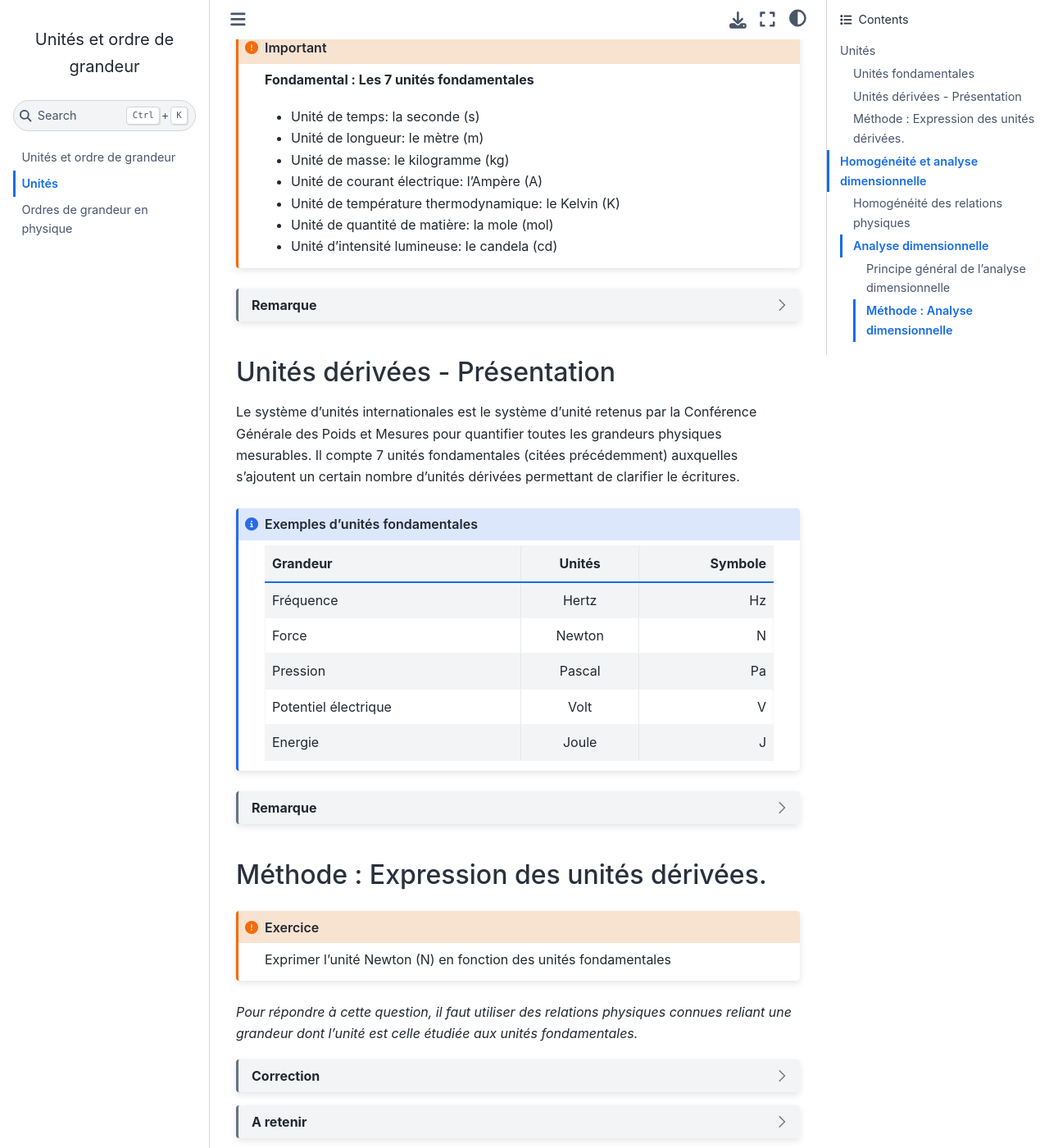
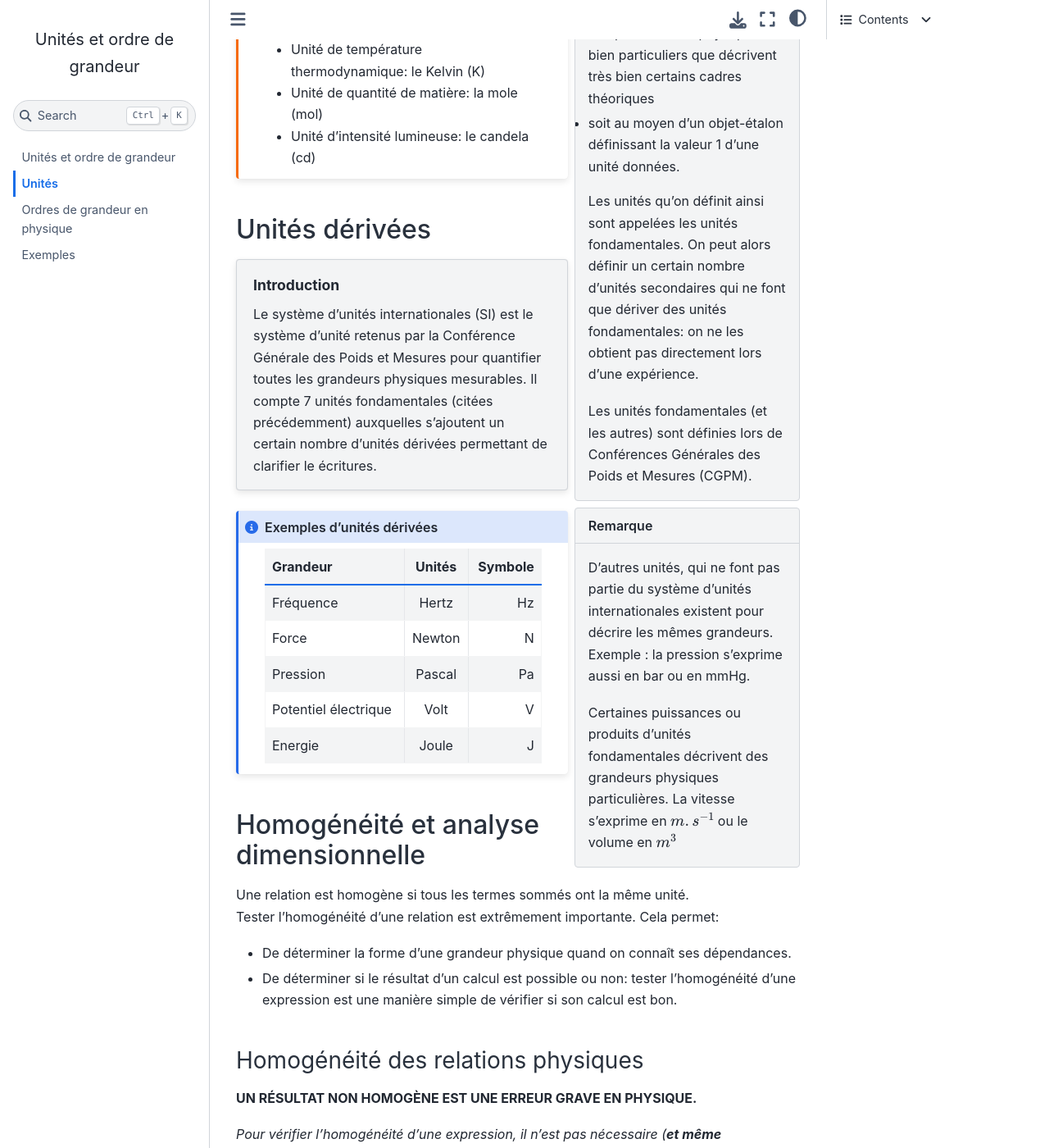
Before and after one commit to pcsi3physiquestan/unites_odg, a Jupyter Book: the page built from notebook/unites.md, in a window 1280 px wide and 1400 px high, scrolled down 645 px. Shown: the whole window at 82% size. Built offline with Jupyter Book 1.0.4 settings and Sphinx 7.4.7 and the Sphinx Book theme 1.1.4, drawn with Linux system fonts in a browser that asks for light colours; some of the changed text lies outside the part shown.

Commit message:
Regularisation

`````diff
--- a/_config.yml
+++ b/_config.yml
@@ -83,9 +83,9 @@ sphinx:
 #  extra_extensions          :   # A list of extra extensions to load by Sphinx (added to those already used by JB).
 #  local_extensions          :   # A list of local extensions to load by sphinx specified by "name: path" items
   config                    :   # key-value pairs to directly over-ride the Sphinx configuration
+    latex_show_pagerefs: true
+    latex_show_urls: footnote
+    latex_additional_files: ["mystyle.tex.txt"]
     latex_elements:
-      preamble: "\\renewenvironment{sphinximportant}[1]
-  {\\begin{sphinxheavybox}\\sphinxstrong{#1} }{\\end{sphinxheavybox}}"
-      sphinxsetup: "importantborder=2pt,
-        attentionborder=0.5pt,
-        attentionBorderColor={rgb}{0.7, 0.7, 0.7}"
+      preamble: "\\input{mystyle.tex.txt}"
+      sphinxsetup: "verbatimwithframe=false, VerbatimColor={rgb}{0.96,0.96,0.96}"
--- a/_toc.yml
+++ b/_toc.yml
@@ -4,3 +4,4 @@ root: unites_odg.md
 sections:
 - file: notebook/unites
 - file: notebook/odg
+- file: notebook/unites_meth
--- a/notebook/unites.md
+++ b/notebook/unites.md
@@ -16,11 +16,13 @@ kernelspec:
 
 # Unités
 
+````{topic} Introduction
 Toute la physique s'exprime aujourd'hui de manière quantitative au moyen d'équations, de constantes...  Pour pouvoir exprimer de manière "universelle" les données obtenues dans le développement d'un cadre théorique ou lors d'une expérience, il est important de définir un système d'unités cohérent et exhaustif permettant de donner une mesure à toute grandeur physique sans  contradiction entre les différentes définitions.
+````
 
 ## Unités fondamentales
 
-
+````{sidebar} Principe
 Un certain nombre d'unités «de base» ou «fondamentales» doivent être définies à partir:
 
 * soit d'un rapport à des constantes fondamentales ou des phénomènes physiques bien particuliers que décrivent très bien certains cadres théoriques
@@ -29,9 +31,8 @@ Un certain nombre d'unités «de base» ou «fondamentales» doivent être défi
 Les unités qu'on définit ainsi sont appelées les unités fondamentales. On peut alors définir un certain nombre d'unités secondaires qui ne font que dériver des unités fondamentales: on ne les obtient pas directement lors d'une expérience.
 
 Les unités fondamentales (et les autres) sont définies lors de Conférences Générales des Poids et Mesures (CGPM).
-
-
-````{important} __Fondamental : Les 7 unités fondamentales__
+````
+````{important} __Les 7 unités fondamentales__
 
 * Unité de temps: la seconde (s)
 * Unité de longueur: le mètre (m)
@@ -42,19 +43,19 @@ Les unités fondamentales (et les autres) sont définies lors de Conférences G
 * Unité d'intensité lumineuse: le candela (cd)
 ````
 
-````{dropdown} Remarque
-Ces unités sont définies à partir:
-* soit d'un rapport à des constantes fondamentales ou des phénomènes physiques bien particuliers que décrivent très bien certains cadres théoriques
-* soit au moyen d'un objet-étalon définissant la valeur 1 d'une unité données.
+## Unités dérivées
+
+````{topic} Introduction
+Le système d'unités internationales (SI) est le système d'unité retenus par la Conférence Générale des Poids et Mesures pour quantifier toutes les grandeurs physiques mesurables. Il compte 7 unités fondamentales (citées précédemment) auxquelles s'ajoutent un certain nombre d'unités dérivées permettant de clarifier le écritures.
 ````
 
-## Unités dérivées - Présentation
 
+````{sidebar} Remarque
+D'autres unités, qui ne font pas partie du système d'unités internationales existent pour décrire les mêmes grandeurs. Exemple : la pression s'exprime aussi en bar ou en mmHg.
 
-Le système d'unités internationales est le système d'unité retenus par la Conférence Générale des Poids et Mesures pour quantifier toutes les grandeurs physiques mesurables. Il compte 7 unités fondamentales (citées précédemment) auxquelles s'ajoutent un certain nombre d'unités dérivées permettant de clarifier le écritures.
-
-
-````{admonition} Exemples d'unités fondamentales
+Certaines puissances ou produits d'unités fondamentales décrivent des grandeurs physiques particulières. La vitesse s'exprime en $m.s^{-1}$ ou le volume en $m^3$
+````
+````{admonition} Exemples d'unités dérivées
 :class: note
 | Grandeur | Unités | Symbole |
 | :- | :-: | -: |
@@ -66,54 +67,8 @@ Le système d'unités internationales est le système d'unité retenus par la Co
 
 ````
 
-````{dropdown} Remarque
-D'autres unités, qui ne font pas partie du système d'unités internationales existent pour décrire les mêmes grandeurs. Exemple : la pression s'exprime aussi en bar ou en mmHg.
 
-Certaines puissances ou produits d'unités fondamentales décrivent des grandeurs physiques particulières. La vitesse s'exprime en $m.s^{-1}$ ou le volume en $m^3$
-````
-
-## Méthode : Expression des unités dérivées.
-
-````{admonition} Exercice
-:class: attention
-Exprimer l'unité Newton (N) en fonction des unités fondamentales
-````
-
-_Pour répondre à cette question, il faut utiliser des relations physiques connues reliant une grandeur dont l'unité est celle étudiée aux unités fondamentales._
-
-````{dropdown} Correction
-> Le Newton est l'unité utilisé pour l'intensité des forces. Le principe fondamental de la dynamique s'écrit:
->
->$$\frac{d \overrightarrow{p}}{dt} = \overrightarrow{F}$$
->
-> avec $\overrightarrow{p} = m\overrightarrow{v}$ la quantité de mouvement dont l'unité est donc des $kg.m.s^{-1}$.
->
->La dérivée par rapport au temps revient, d'un point dimensionnelle à diviser par le temps. Il vient comme unité $kg.m.s^{-2}$
-````
-
-````{dropdown} A retenir
-On retiendra que la dérivée par rapport au temps revient, d'un point dimensionnelle à diviser par le temps. Plus généralement, dériver par rapport à une grandeur X d'unité U revient à diviser l'unité par U.
-````
-
-````{admonition} Exercice
-:class: attention
-Exprimer l'unité Joule (J) en fonction des unités fondamentales
-````
-
-````{dropdown} Correction
-On peut utiliser l'expression de l'énergie cinétique $E_c = \frac{1}{2} m v^2$ il vient comme unité $kg.m^2.s^{-2}$
-````
-
-````{admonition} Exercice
-:class: attention
-Exprimer l'unité Coulomb (C) en fonction des unités fondamentales
-````
-
-````{dropdown} Correction
-Le Coulomb est l'unité de charge électrique. L'intensité électrique est définie comme la quantité de charge passant une surface par unité de temps, donc le Coulomb s'exprime comme $A.s^{-1}$
-````
-
-# Homogénéité et analyse dimensionnelle
+## Homogénéité et analyse dimensionnelle
 
 Une relation est homogène si tous les termes sommés ont la même unité.
 Tester l'homogénéité d'une relation est extrêmement importante. Cela permet:
@@ -121,78 +76,18 @@ Tester l'homogénéité d'une relation est extrêmement importante. Cela permet:
 * De déterminer la forme d'une grandeur physique quand on connaît ses dépendances.
 * De déterminer si le résultat d'un calcul est possible ou non: tester l’homogénéité d'une expression est une manière simple de vérifier si son calcul est bon.
 
-## Homogénéité des relations physiques
+### Homogénéité des relations physiques
 
 __UN RÉSULTAT NON HOMOGÈNE EST UNE ERREUR GRAVE EN PHYSIQUE.__
 
 _Pour vérifier l'homogénéité d'une expression, il n'est pas nécessaire (__et même déconseillé__) de revenir aux unités fondamentales. Le but d'une telle vérification est de pouvoir déterminer __rapidement__ si un résultat n'est pas complètement faux._
 
-
-### Méthode : Vérification rapide de l'homogénéité des expressions.
-
-````{admonition} Exercice
-:class: attention
-Quelles sont parmi les expressions ci-dessous, celles qui sont homogènes ? Vous ne devez pas passer plus de deux minutes (plus tard, ce temps sera plus court) pour chaque expression :
-
-* $UI^2 = RI^2\tau$
-* $\frac{1}{2} m v^2 = mgz$
-````
-
-````{dropdown} Correction
-> * Première relation : Nous sommes en électrocinétique. On peut remarquer que $UI$ est une puissance, tout comme $RI^2$. Il reste une intensité à gauche et un temps à droite : ce n'est pas homogène.
->
-> * Deuxième équation : On reconnaître des expressions venues de la mécanique. Il s'agit d'une égalisation de deux énergies (cinétique à gauche et potentielle à droite).
-````
-
 ## Analyse dimensionnelle
 
 ### Principe général de l'analyse dimensionnelle
-````{important} __Fondamental : __
-Les unités fondamentales sont __indépendantes__ et ne peuvent donc pas s'exprimer les unes en fonction des autres. Cela signifie que si l'on exprime chaque expressions d'une formules en fonction des unités fondamentales, __les puissances de celles-ci doivent être égales.__ Cette propriété permet de déterminer une formule possible pour certaines problèmes.
-````
-
-```{dropdown} Remarque
+```{sidebar} Remarque
 Comme on va le voir, une analyse dimensionnelle permet de connaître une formule à un facteur près car on peut toujours respecter l'homogénéité d'une expression en multipliant celle-ci par une constante sans dimension.
 ```
-
-### Méthode : Analyse dimensionnelle
-
-````{admonition} Exercice
-:class: attention
-Un électron de charge $e$ qui subit une accelération $a$ perd une puissance (on parle de freinage par rayonnement) $P$. L'étude de ce phénomène est relativiste et l'on sait que l'expression de $P$ fait intervenir la célérité de la lumière dans le vide $c$ et la perméabilité du vide $\epsilon_0$ dont l'unité est $s^4.A^{2}.kg^{-1}.m^{-3}$ sous forme de produit. On peut donc écrire $P$ sous la forme :
-
-$P = k e^{\alpha} c^{\beta} \epsilon_0^{\gamma} a^{\zeta}$ avec k une constante sans dimension.
-
-Déterminer les exposants $\alpha, \beta, \gamma$ et $\zeta$.
+````{important}
+Les unités fondamentales sont __indépendantes__ et ne peuvent donc pas s'exprimer les unes en fonction des autres. Cela signifie que si l'on exprime chaque expressions d'une formules en fonction des unités fondamentales, __les puissances de celles-ci doivent être égales.__ Cette propriété permet de déterminer une formule possible pour [certains problèmes](andim_meth).
 ````
-
-````{dropdown} Correction
->Comme on l'a dit, on ne peut exprimer une unité fondamentale en fonction d'une autre. Chaque grandeur d'une égalité doit donc avoir la même unité exprimer au moyen des unités fondamentales. Commençons par exprimer les unités de $P$ et $k e^{\alpha} c^{\beta} \epsilon_0^{\gamma} a^{\zeta}$.
->
->Le premier a pour unité $kg.m^2.s^{-3}$
->
->Le second a pour unité (on rappelle que le Coulomb s'exprime comme des $A.s$) ${(A.s)}^{\alpha}.{(m.s^{-1})}^{\beta}.{(s^4.A^{2}.kg^{-1}.m^{-3})}^{\gamma}.{(m.s^{-2})}^{\zeta}$ soi en réorganisant $A^{\alpha - 2 \gamma}.s^{\alpha - \beta - 2 \zeta}.m^{\beta + 3 \gamma + \zeta}.kg^{\gamma}$. En identifiant les puissances, il vient :
->
->$$
-\begin{cases}
-\alpha + 2 \gamma &= 0\\
-\alpha - \beta + 4 \gamma - 2 \zeta&= -3\\
-\beta - 3 \gamma + \zeta &= 2\\
--\gamma &= 1\\
-\end{cases}
-$$
->
->On obtient un système d'équation qu'il faut résoudre. Il vient assez facilement :
->
->$$\begin{cases}
-\gamma &= -1 \\
-\alpha &= 2 \\
-\zeta &= 2 \\
-\beta &= -3 \\
-\end{cases}
-$$
->
->Il vient la formule :
->
->$$P = k \frac{q^2 a^2}{\epsilon_0 c^3}$$
-````
`````
Also changed, not shown: mystyle.tex.txt (added, +20 -0 lines), notebook/odg.md (+3 -1 lines), notebook/unites_meth.md (added, +117 -0 lines), unites_odg.md (+1 -1 lines).
